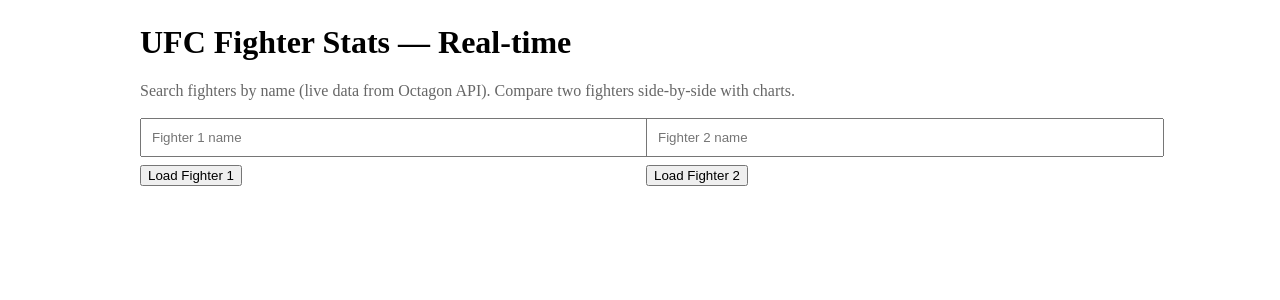
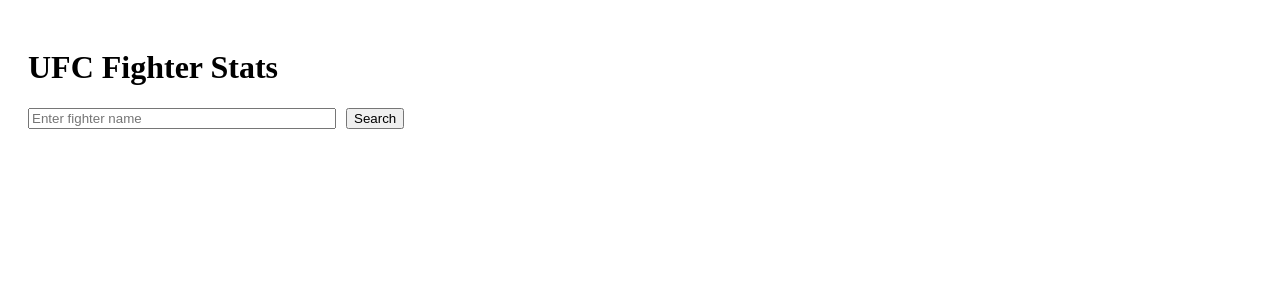
Before and after one commit to kristianfennessy/ufc-fighter-stats-app, a Next.js app: page / in a window 1280 px wide. Shown: the top 300 px of the page. Built offline with nearby package versions, Linux system fonts and the light colour scheme.

Commit message:
Update index.js

```diff
--- a/pages/index.js
+++ b/pages/index.js
@@ -1,210 +1,58 @@
-import { useState, useMemo } from 'react';
-import axios from 'axios';
-import { Radar, Bar } from 'react-chartjs-2';
-import {
-  Chart as ChartJS,
-  RadialLinearScale,
-  CategoryScale,
-  LinearScale,
-  PointElement,
-  LineElement,
-  BarElement,
-  Filler,
-  Tooltip,
-  Legend
-} from 'chart.js';
-
-ChartJS.register(
-  RadialLinearScale,
-  CategoryScale,
-  LinearScale,
-  PointElement,
-  LineElement,
-  BarElement,
-  Filler,
-  Tooltip,
-  Legend
-);
+import { useState } from 'react';
+import Link from 'next/link';
 
 export default function Home() {
-  const [q1, setQ1] = useState('');
-  const [q2, setQ2] = useState('');
-  const [f1, setF1] = useState(null);
-  const [f2, setF2] = useState(null);
-  const [loading, setLoading] = useState(false);
+  const [fighterName, setFighterName] = useState('');
+  const [fighterData, setFighterData] = useState(null);
+  const [error, setError] = useState('');
 
-  async function fetchAndSet(name, setter) {
-    if (!name) return alert('Enter a fighter name');
-    setLoading(true);
+  async function fetchFighter() {
+    setError('');
+    setFighterData(null);
+    if (!fighterName) return;
+
     try {
-      const res = await axios.get('/api/fighter?name=' + encodeURIComponent(name));
-      setter(res.data);
-    } catch (err) {
-      console.error(err);
-      alert(
-        err.response && err.response.data && err.response.data.error
-          ? err.response.data.error
-          : 'Error fetching fighter'
-      );
-    } finally {
-      setLoading(false);
+      const res = await fetch(`/api/fighter?name=${encodeURIComponent(fighterName)}`);
+      const json = await res.json();
+      if (!res.ok) throw new Error(json.error || 'Unknown error');
+      setFighterData(json);
+    } catch (e) {
+      setError(e.message);
     }
   }
 
-  const radarData = useMemo(() => {
-    if (!f1 || !f2) return null;
-    const labels = ['Striking', 'Grappling', 'Stamina', 'Defense', 'Power'];
-    const d1 = [
-      Number(f1.stats?.striking || 0),
-      Number(f1.stats?.grappling || 0),
-      Number(f1.stats?.stamina || 0),
-      Number(f1.stats?.defense || 0),
-      Number(f1.stats?.power || 0)
-    ];
-    const d2 = [
-      Number(f2.stats?.striking || 0),
-      Number(f2.stats?.grappling || 0),
-      Number(f2.stats?.stamina || 0),
-      Number(f2.stats?.defense || 0),
-      Number(f2.stats?.power || 0)
-    ];
-    return {
-      labels,
-      datasets: [
-        {
-          label: f1.first_name + ' ' + f1.last_name,
-          data: d1,
-          backgroundColor: 'rgba(255,99,132,0.2)',
-          borderColor: 'rgba(255,99,132,1)',
-          borderWidth: 1
-        },
-        {
-          label: f2.first_name + ' ' + f2.last_name,
-          data: d2,
-          backgroundColor: 'rgba(54,162,235,0.2)',
-          borderColor: 'rgba(54,162,235,1)',
-          borderWidth: 1
-        }
-      ]
-    };
-  }, [f1, f2]);
+  return (
+    <div style={{ padding: 20 }}>
+      <h1>UFC Fighter Stats</h1>
+      <input
+        placeholder="Enter fighter name"
+        value={fighterName}
+        onChange={(e) => setFighterName(e.target.value)}
+        style={{ width: 300, marginRight: 10 }}
+      />
+      <button onClick={fetchFighter}>Search</button>
 
-  const barData = useMemo(() => {
-    if (!f1 || !f2) return null;
-    const labels = ['Height (in)', 'Reach (in)', 'Win %'];
-    const h1 = Number((f1.height || '').toString().replace(/[^0-9.]/g, '') || 0);
-    const h2 = Number((f2.height || '').toString().replace(/[^0-9.]/g, '') || 0);
-    const r1 = Number((f1.reach || '').toString().replace(/[^0-9.]/g, '') || 0);
-    const r2 = Number((f2.reach || '').toString().replace(/[^0-9.]/g, '') || 0);
-    const wp1 =
-      f1.wins && f1.wins + (f1.losses || 0) > 0 ? Math.round((100 * f1.wins) / (f1.wins + (f1.losses || 0))) : 0;
-    const wp2 =
-      f2.wins && f2.wins + (f2.losses || 0) > 0 ? Math.round((100 * f2.wins) / (f2.wins + (f2.losses || 0))) : 0;
-    return {
-      labels,
-      datasets: [
-        { label: f1.first_name + ' ' + f1.last_name, data: [h1, r1, wp1], backgroundColor: 'rgba(255,99,132,0.5)' },
-        { label: f2.first_name + ' ' + f2.last_name, data: [h2, r2, wp2], backgroundColor: 'rgba(54,162,235,0.5)' }
-      ]
-    };
-  }, [f1, f2]);
+      {error && <p style={{ color: 'red' }}>{error}</p>}
 
-  return (
-    <div style={{ maxWidth: 1000, margin: '24px auto', padding: '0 16px' }}>
-      <h1>UFC Fighter Stats — Real-time</h1>
-      <p style={{ color: '#666' }}>
-        Search fighters by name (live data from Octagon API). Compare two fighters side-by-side with charts.
-      </p>
+      {fighterData && (
+        <div style={{ marginTop: 20 }}>
+          <h2>{fighterName}</h2>
+          <p><b>Height:</b> {fighterData.height}</p>
+          <p><b>Reach:</b> {fighterData.reach}</p>
+          <p><b>Stance:</b> {fighterData.stance}</p>
+          <p><b>Weight Class:</b> {fighterData.weight_class}</p>
+          <p><b>Date of Birth:</b> {fighterData.dob}</p>
+          <p><b>Wins:</b> {fighterData.wins}</p>
+          <p><b>Losses:</b> {fighterData.losses}</p>
+          <p><b>Draws:</b> {fighterData.draws}</p>
+          <a href={fighterData.url} target="_blank" rel="noreferrer">
+            Full UFCStats Profile
+          </a>
 
-      <div style={{ display: 'flex', gap: 12, marginTop: 18 }}>
-        <div style={{ flex: 1 }}>
-          <input
-            value={q1}
-            onChange={(e) => setQ1(e.target.value)}
-            placeholder="Fighter 1 name"
-            style={{ width: '100%', padding: 10 }}
-          />
-          <button onClick={() => fetchAndSet(q1, setF1)} disabled={loading} style={{ marginTop: 8 }}>
-            Load Fighter 1
-          </button>
-        </div>
-        <div style={{ flex: 1 }}>
-          <input
-            value={q2}
-            onChange={(e) => setQ2(e.target.value)}
-            placeholder="Fighter 2 name"
-            style={{ width: '100%', padding: 10 }}
-          />
-          <button onClick={() => fetchAndSet(q2, setF2)} disabled={loading} style={{ marginTop: 8 }}>
-            Load Fighter 2
-          </button>
-        </div>
-      </div>
-
-      <div style={{ display: 'flex', gap: 12, marginTop: 20 }}>
-        {f1 && (
-          <div style={{ flex: 1, background: '#f7f7f7', padding: 12, borderRadius: 8 }}>
-            <h3>
-              {f1.first_name} {f1.last_name} {f1.nickname ? `"${f1.nickname}"` : ''}
-            </h3>
-            <p>
-              Record: {f1.wins || 0}-{f1.losses || 0}-{f1.draws || 0} | Weight: {f1.weight_class || f1.division}
-            </p>
-            <table>
-              <tbody>
-                <tr>
-                  <td style={{ color: '#666' }}>Height</td>
-                  <td style={{ paddingLeft: 8 }}>{f1.height}</td>
-                </tr>
-                <tr>
-                  <td style={{ color: '#666' }}>Reach</td>
-                  <td style={{ paddingLeft: 8 }}>{f1.reach}</td>
-                </tr>
-                <tr>
-                  <td style={{ color: '#666' }}>Stance</td>
-                  <td style={{ paddingLeft: 8 }}>{f1.stance}</td>
-                </tr>
-              </tbody>
-            </table>
-          </div>
-        )}
-        {f2 && (
-          <div style={{ flex: 1, background: '#f7f7f7', padding: 12, borderRadius: 8 }}>
-            <h3>
-              {f2.first_name} {f2.last_name} {f2.nickname ? `"${f2.nickname}"` : ''}
-            </h3>
-            <p>
-              Record: {f2.wins || 0}-{f2.losses || 0}-{f2.draws || 0} | Weight: {f2.weight_class || f2.division}
-            </p>
-            <table>
-              <tbody>
-                <tr>
-                  <td style={{ color: '#666' }}>Height</td>
-                  <td style={{ paddingLeft: 8 }}>{f2.height}</td>
-                </tr>
-                <tr>
-                  <td style={{ color: '#666' }}>Reach</td>
-                  <td style={{ paddingLeft: 8 }}>{f2.reach}</td>
-                </tr>
-                <tr>
-                  <td style={{ color: '#666' }}>Stance</td>
-                  <td style={{ paddingLeft: 8 }}>{f2.stance}</td>
-                </tr>
-              </tbody>
-            </table>
-          </div>
-        )}
-      </div>
-
-      {radarData && (
-        <div style={{ marginTop: 20, display: 'grid', gridTemplateColumns: '1fr 1fr', gap: 20 }}>
-          <div style={{ background: '#fff', padding: 12, borderRadius: 8 }}>
-            <h4>Skill Radar</h4>
-            <Radar data={radarData} />
-          </div>
-          <div style={{ background: '#fff', padding: 12, borderRadius: 8 }}>
-            <h4>Physical & Win %</h4>
-            <Bar data={barData} />
+          <div style={{ marginTop: 20 }}>
+            <Link href={`/compare?fighter1=${encodeURIComponent(fighterName)}`}>
+              <a>Compare this fighter</a>
+            </Link>
           </div>
         </div>
       )}
```
